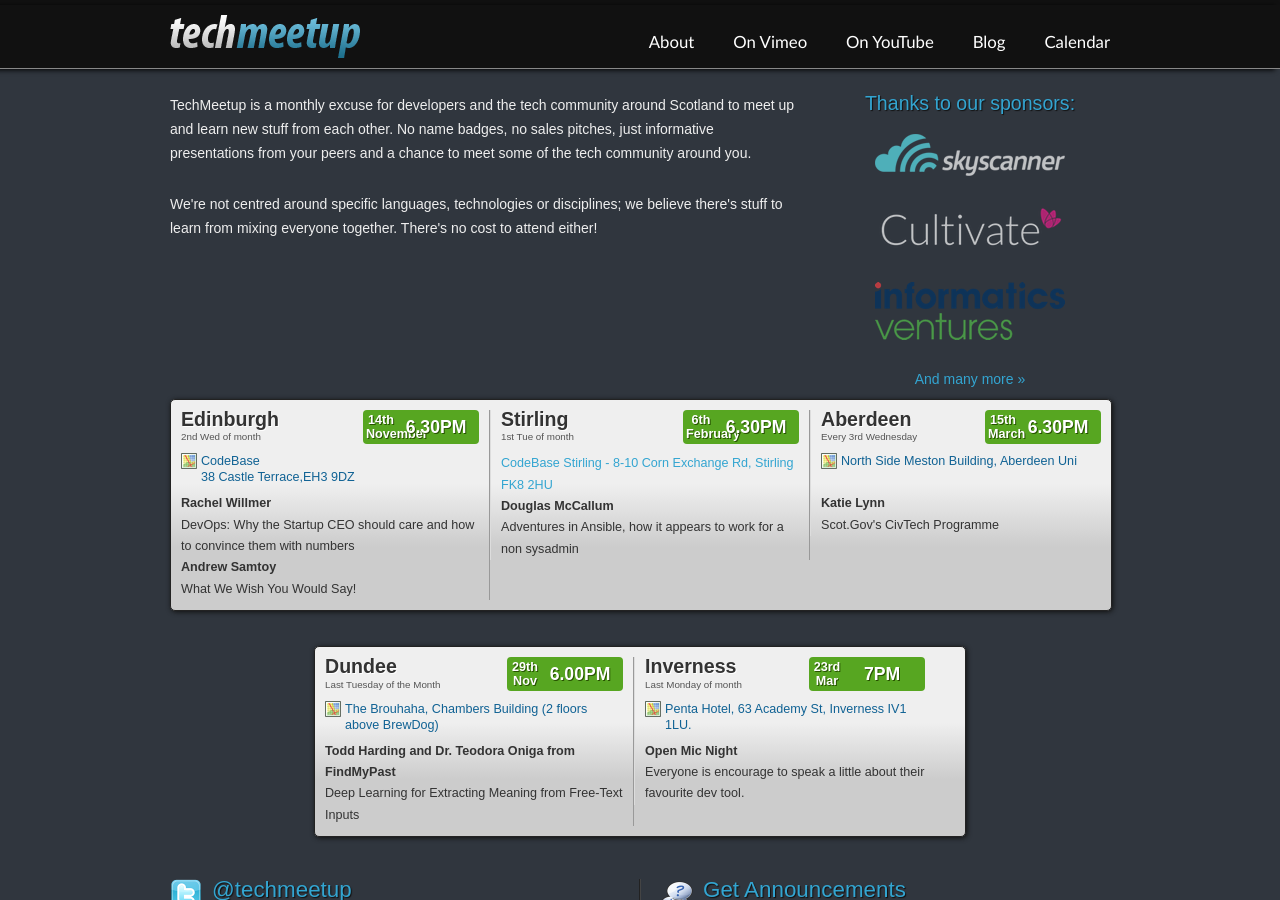
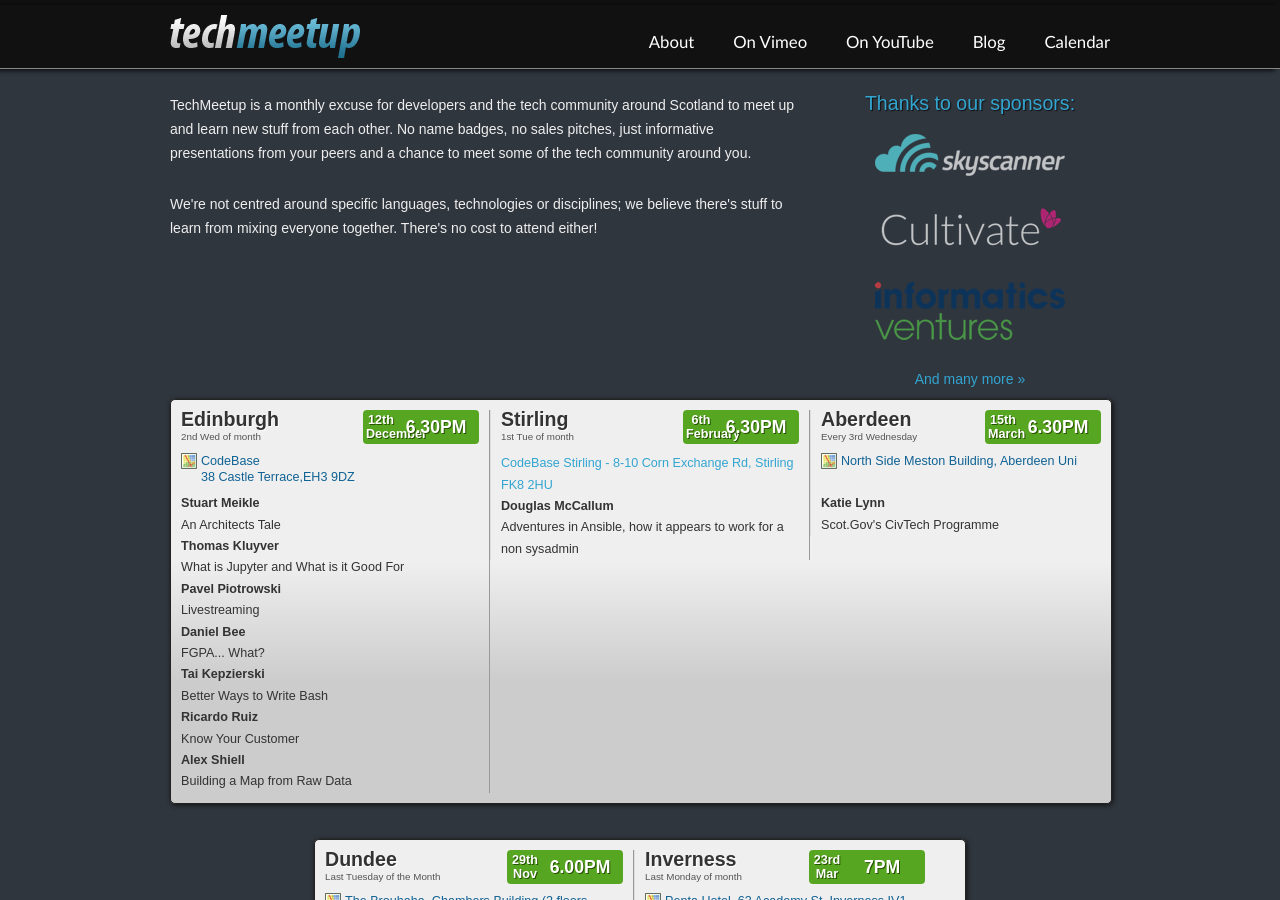
Before and after one commit to techmeetup/techmeetup.co.uk, a Jekyll site: the page built from index.html, in a window 1280 px wide and 900 px high. Built offline with Jekyll 4.4.1, drawn with Linux system fonts in a browser that asks for light colours.

Commit message:
Updated speakers for Edinburgh TechMeetup December
ADDED:
An Architects Tale - Stuart Meikle
What is Jupyter and What is it Good For - Thomas Kluyver
Livestreaming - Pavel Piotrowski
FGPA... What? - Daniel Bee
Better Ways to Write Bash - Tai Kepzierski
Know Your Customer - Ricardo Ruiz
Building a Map from Raw Data - Alex Shiell

```diff
--- a/_data/index.json
+++ b/_data/index.json
@@ -2,16 +2,36 @@
   "edinburgh": {
     "speakers": [
       {
-        "name": "Rachel Willmer",
-        "talk": "DevOps: Why the Startup CEO should care and how to convince them with numbers"
+        "name": "Stuart Meikle",
+        "talk": "An Architects Tale"
       },
       {
-        "name": "Andrew Samtoy",
-        "talk": "What We Wish You Would Say!"
+        "name": "Thomas Kluyver",
+        "talk": "What is Jupyter and What is it Good For"
+      },
+      {
+        "name": "Pavel Piotrowski",
+        "talk": "Livestreaming"
+      },
+      {
+        "name": "Daniel Bee",
+        "talk": "FGPA... What?"
+      },
+      {
+        "name": "Tai Kepzierski",
+        "talk": "Better Ways to Write Bash"
+      },
+      {
+        "name": "Ricardo Ruiz",
+        "talk": "Know Your Customer"
+      },
+      {
+        "name": "Alex Shiell",
+        "talk": "Building a Map from Raw Data"
       }
     ],
-    "day": "14th",
-    "month": "November"
+    "day": "12th",
+    "month": "December"
   },
   "glasgow": {
     "speakers": [
```
